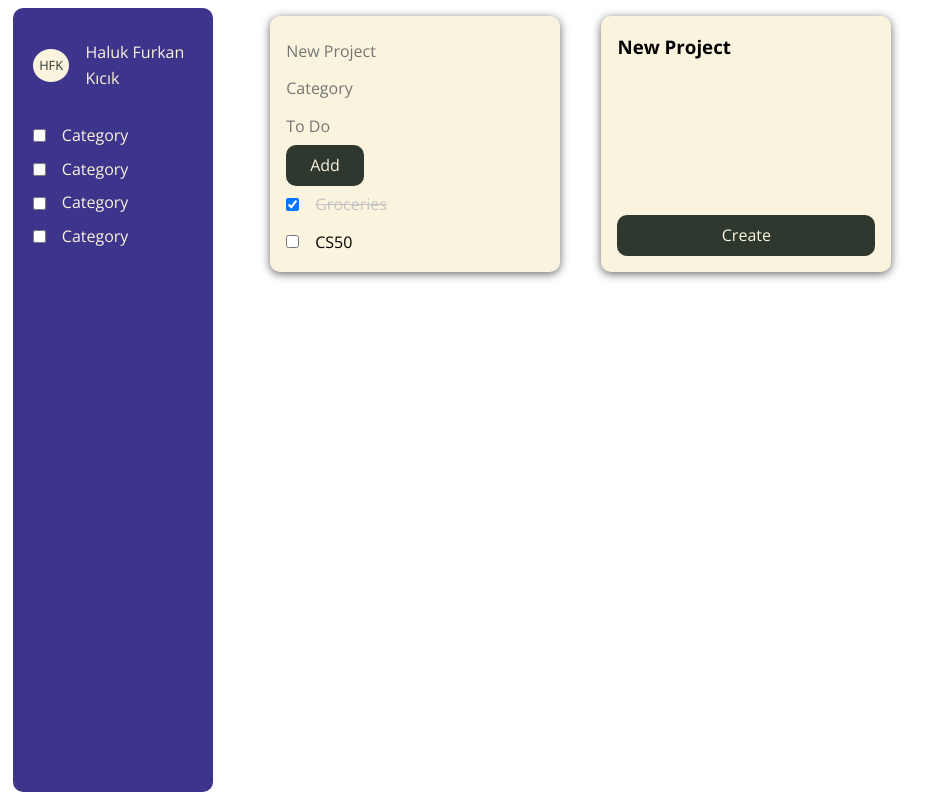
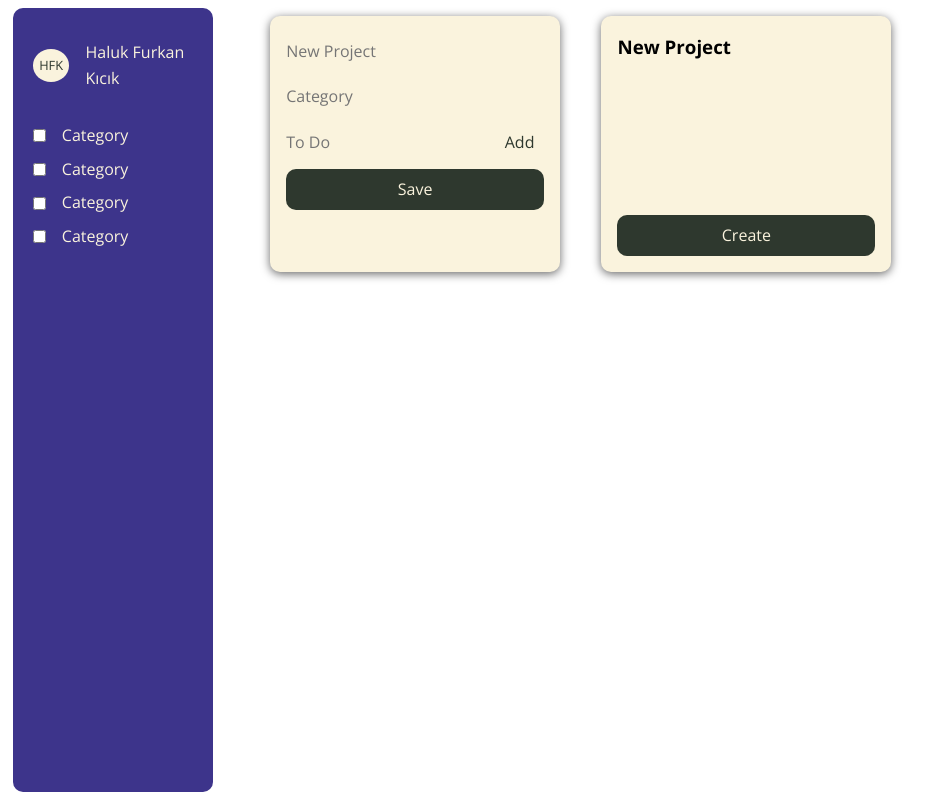
Before and after one commit to kicikhaluk/todoapp-typescript, a React (Create React App) app: page / in a window 1280 px wide. Both pictures are taken after a click on the button "Create". Shown: the whole page, without its empty margins (0-947 px from the left). Built offline with nearby package versions, Linux system fonts and the light colour scheme.

Commit message:
adding a todo functionality added

```diff
--- a/src/components/Card/Card.module.css
+++ b/src/components/Card/Card.module.css
@@ -6,7 +6,8 @@
   border-radius: 0.625rem;
   min-height: 3rem;
   height: 16rem;
-  overflow: hidden;
+  overflow-x: hidden;
+  overflow-y: auto;
   user-select: none;
 }
 
--- a/src/components/Card/Card.tsx
+++ b/src/components/Card/Card.tsx
@@ -12,12 +12,12 @@ const Card: FunctionComponent<CardProps> = ({ children, type = "overlay" }) => {
       className={`${styles.card} ${type === "default" ? styles.default : ""}`}
     >
       {children}
-      {type === "overlay" ? (
+      {/* {type === "overlay" ? (
         <div className={styles.overlay}>
           <Button>Edit</Button>
           <Button>Delete</Button>
         </div>
-      ) : null}
+      ) : null} */}
     </div>
   );
 };
--- a/src/components/Form/Form.module.css
+++ b/src/components/Form/Form.module.css
@@ -8,3 +8,14 @@
 .form input:focus {
   outline: 0;
 }
+
+.formElement {
+  max-width: 100%;
+  margin-bottom: 0.5rem;
+}
+
+.todoInputField {
+  display: flex;
+  align-items: center;
+  justify-content: space-between;
+}
--- a/src/components/Form/Form.tsx
+++ b/src/components/Form/Form.tsx
@@ -1,23 +1,50 @@
-import React from "react";
+import React, { ChangeEvent, MouseEvent, useState } from "react";
 import Todo from "../Todo/Todo";
 import Button from "../UI/Button/Button";
 import styles from "./Form.module.css";
+import { TodoItem } from "../../types/index";
+
 const Form = () => {
+  const [todos, setTodos] = useState<TodoItem[]>([]);
+  const [newTodo, setNewTodo] = useState<string>("");
+
+  const newTodoHandler = (e: ChangeEvent<HTMLInputElement>) => {
+    setNewTodo(e.target.value);
+  };
+
+  const addTodoHandler = (e: MouseEvent<HTMLButtonElement>) => {
+    e.preventDefault();
+    const newTodoItem: TodoItem = {
+      id: new Date().toISOString(),
+      task: newTodo,
+      status: "todo",
+    };
+    setTodos([...todos, newTodoItem]);
+    setNewTodo("");
+  };
+
   return (
     <form className={styles.form}>
-      <div>
+      <div className={styles.formElement}>
         <input type="text" name="" id="" placeholder="New Project" />
       </div>
-      <div>
+      <div className={styles.formElement}>
         <input type="text" placeholder="Category" />
       </div>
-      <div>
-        <input type="text" placeholder="To Do" />
-        <Button>Add</Button>
+      <div className={`${styles.formElement} ${styles.todoInputField}`}>
+        <input
+          type="text"
+          placeholder="To Do"
+          value={newTodo}
+          onChange={newTodoHandler}
+        />
+        <Button onClick={addTodoHandler} size="sm">
+          Add
+        </Button>
       </div>
-      <Todo />
-      <div>
-        <Button>Save</Button>
+      <Todo todoList={todos} />
+      <div className={styles.formElement}>
+        <Button full>Save</Button>
       </div>
     </form>
   );
--- a/src/components/Todo/Todo.tsx
+++ b/src/components/Todo/Todo.tsx
@@ -1,27 +1,22 @@
-import React from "react";
+import React, { FunctionComponent } from "react";
+import { TodoItem as TodoItemType } from "../../types";
 import TodoItem from "./TodoItem/TodoItem";
 
-const Todo = () => {
+interface TodoProps {
+  todoList: TodoItemType[];
+}
+
+const Todo: FunctionComponent<TodoProps> = ({ todoList }) => {
   return (
     <ul>
-      <TodoItem
-        todo={{ id: "1", task: "Groceries", status: "done" }}
-        changeHandler={() => {}}
-        deleteHandler={() => {}}
-        onBlurHandler={() => {}}
-      />
-      <TodoItem
-        todo={{ id: "2", task: "CS50", status: "todo" }}
-        changeHandler={() => {}}
-        deleteHandler={() => {}}
-        onBlurHandler={() => {}}
-      />
-      <TodoItem
-        todo={{ id: "3", task: "Orbvpn", status: "todo" }}
-        changeHandler={() => {}}
-        deleteHandler={() => {}}
-        onBlurHandler={() => {}}
-      />
+      {todoList.map((todo) => (
+        <TodoItem
+          todo={todo}
+          changeHandler={() => {}}
+          deleteHandler={() => {}}
+          onBlurHandler={() => {}}
+        />
+      ))}
     </ul>
   );
 };
--- a/src/components/UI/Button/Button.module.css
+++ b/src/components/UI/Button/Button.module.css
@@ -9,6 +9,12 @@
   border-radius: 0.625rem;
 }
 
+.btn-sm {
+  padding: 0.6rem;
+  background-color: transparent;
+  color: var(--accent-color);
+}
+
 .btnFull {
   display: block;
   width: 100%;
--- a/src/components/UI/Button/Button.tsx
+++ b/src/components/UI/Button/Button.tsx
@@ -9,17 +9,21 @@ interface ButtonProps extends ButtonHTMLAttributes<HTMLButtonElement> {
   clickHandler?: ((event: MouseEvent<HTMLButtonElement>) => void) | undefined;
   props?: any;
   full?: boolean;
+  size?: "sm" | "m" | "l" | "xl";
 }
 
 const Button: FunctionComponent<ButtonProps> = ({
   children,
   clickHandler,
   full,
+  size,
   ...props
 }) => {
   return (
     <button
-      className={`${styles.btn} ${full ? styles.btnFull : ""}`}
+      className={`${styles.btn} ${size ? styles["btn-" + size] : ""} ${
+        full ? styles.btnFull : ""
+      }`}
       onClick={clickHandler}
       {...props}
     >
--- /dev/null
+++ b/src/types/index.ts
@@ -0,0 +1,5 @@
+export type TodoItem = {
+  id: string;
+  task: string;
+  status: "done" | "todo";
+};
```
